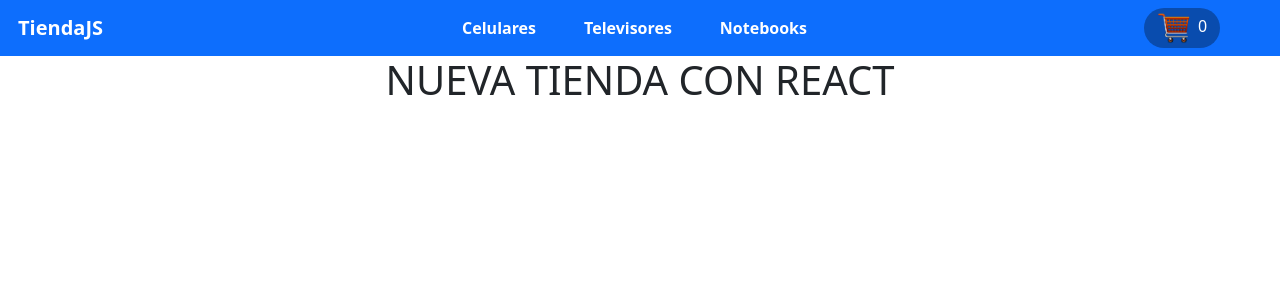
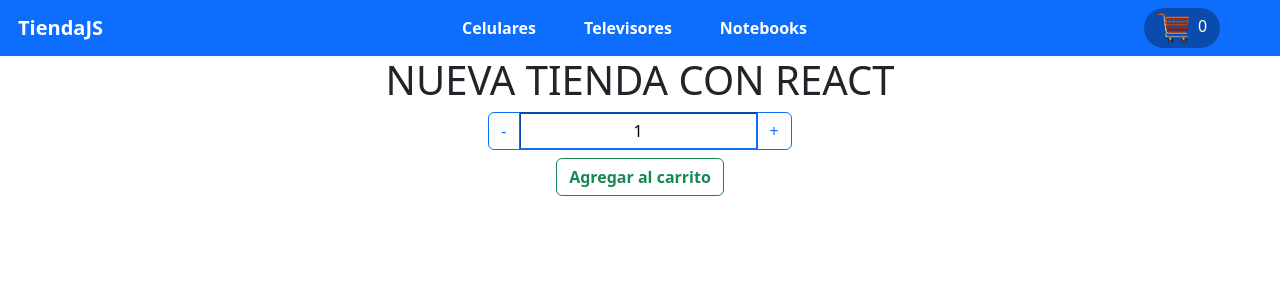
Before and after one commit to sebiyivo/Eccomerce-ReactJS-YIVOTINSKY, a React (Create React App) app: page / in a window 1280 px wide. Shown: the top 300 px of the page. Built offline with nearby package versions, Linux system fonts and the light colour scheme; the HTML template or start-up script is replaced by a standard one.

Commit message:
ItemCount con boton de agregar al carrito

```diff
--- a/src/App.css
+++ b/src/App.css
@@ -1,16 +1,5 @@
 .App {
   text-align: center;
-}
-
-.App-logo {
-  height: 40vmin;
-  pointer-events: none;
-}
-
-@media (prefers-reduced-motion: no-preference) {
-  .App-logo {
-    animation: App-logo-spin infinite 20s linear;
-  }
 }
 
 .App-header {
@@ -23,16 +12,3 @@
   font-size: calc(10px + 2vmin);
   color: white;
 }
-
-.App-link {
-  color: #61dafb;
-}
-
-@keyframes App-logo-spin {
-  from {
-    transform: rotate(0deg);
-  }
-  to {
-    transform: rotate(360deg);
-  }
-}
--- a/src/App.js
+++ b/src/App.jsx
@@ -1,12 +1,20 @@
 import './App.css';
 import Navbar from './components/Navbar/Navbar';
 import ItemListContainer from './components/ItemListContainer/ItemListContainer';
+import ItemCount from './components/ItemCount/ItemCount';
 
 function App() {
+
+  const HandleOnAdd = (cantidad) => {
+    console.log("AGREGASTE " + cantidad + " AL CARRITO");
+  }
+
+
   return (
     <div className="App">
       <Navbar />
       <ItemListContainer greeting={"NUEVA TIENDA CON REACT"}/>
+      <ItemCount inicial={1} stock={10} onAdd={HandleOnAdd}/>
     </div>
   );
 }
--- /dev/null
+++ b/src/components/ItemCount/ItemCount.css
@@ -0,0 +1,20 @@
+.botonAgregarAlCarrito {
+   margin-top: 0.5rem;
+}
+
+.botonAgregarAlCarrito button {
+  font-weight: bold;
+}
+
+.input-group {
+    justify-content: center;
+}
+
+.botonItemCount {
+ font-weight: bolder;
+}
+
+.inputItemCount {
+    text-align: center;
+    border-color: #0d6efd;
+}
--- /dev/null
+++ b/src/components/ItemCount/ItemCount.jsx
@@ -0,0 +1,37 @@
+import { useState } from "react";
+import "./ItemCount.css"
+
+const ItemCount = ({ inicial, stock, onAdd }) => {
+
+    // const [result, setResult] = useState(0)
+    const [value, setValue] = useState(inicial)
+
+    const restar = () => {
+        if (value > 0) {
+            setValue(value - 1)
+        }
+    }
+
+    const sumar = () => {
+        if (value < stock) {
+            setValue(value + 1)
+        }
+    }
+
+    return (
+        <div>
+            <div class="input-group">
+                <button className="botonItemCount btn btn-outline-primary" type="button" onClick={restar}>-</button>
+                <input className="inputItemCount from-control" value={value}/>
+                <button className="botonItemCount btn btn-outline-primary" type="button" onClick={sumar}>+</button>
+            </div>
+            <div className="botonAgregarAlCarrito" >
+                <button disabled={stock <= 0} type="button" class="btn btn-outline-success" onClick={() => onAdd(value)}>Agregar al carrito</button>
+            </div>
+        </div>
+
+
+    )
+}
+
+export default ItemCount
```
Also changed, not shown: src/components/CartWidget/CartWidget.jsx (renamed from src/components/CartWidget/CartWidget.js), src/components/ItemListContainer/ItemListContainer.jsx (renamed from src/components/ItemListContainer/ItemListContainer.js), src/components/Navbar/Navbar.jsx (renamed from src/components/Navbar/Navbar.js), src/index.jsx (renamed from src/index.js), src/reportWebVitals.jsx (renamed from src/reportWebVitals.js).
